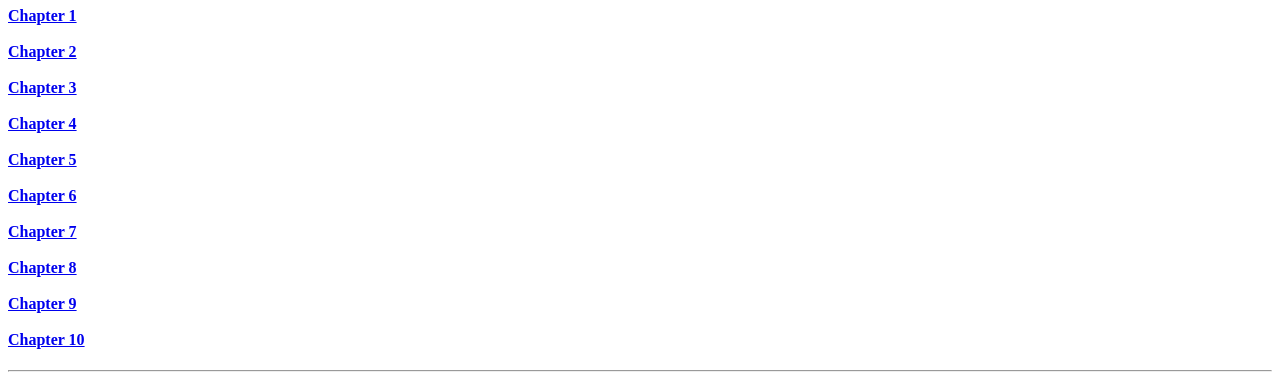
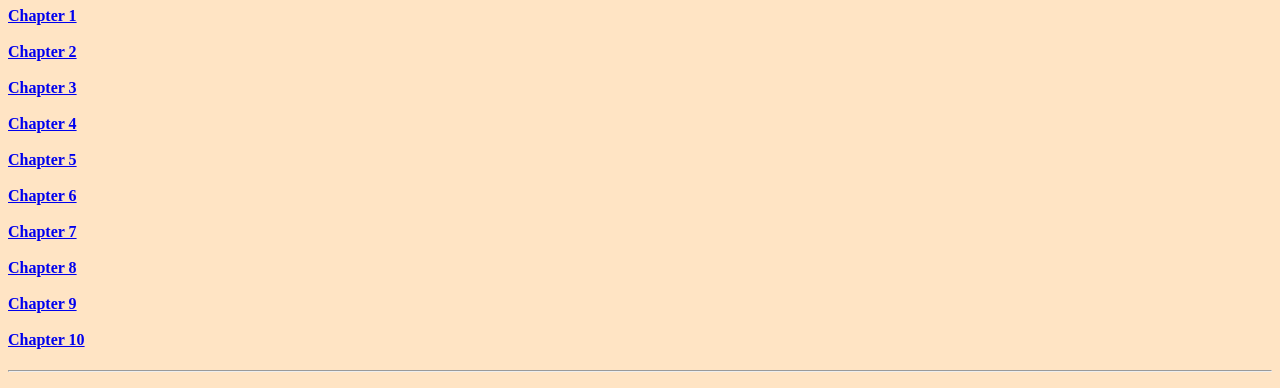
Before and after one commit to AarizAnsari/Tasks_CodeStore, a plain HTML site: page 21-02-2023/use_of_bookmark.html in a window 1280 px wide. Shown: the part 73-461 px from the top of the page. Drawn offline with Linux system fonts and the light colour scheme.

Commit message:
Update use_of_bookmark.html

```diff
--- a/21-02-2023/use_of_bookmark.html
+++ b/21-02-2023/use_of_bookmark.html
@@ -1,15 +1,18 @@
 <!DOCTYPE html>
 <html lang="en">
+
 <head>
     <meta charset="UTF-8">
     <meta http-equiv="X-UA-Compatible" content="IE=edge">
     <meta name="viewport" content="width=device-width, initial-scale=1.0">
     <title>Use of bookmark</title>
 </head>
-<body>
 
+<body style="background-color: bisque;">
+    <!--index part div-->
     <div>
         <h1>Index</h1>
+        <!--anchor tag hyperlink will act as bookmarks-->
         <h4>
             <a href="#c1">Chapter 1</a>
             <br>
@@ -42,6 +45,8 @@
         </h4>
     </div>
     <hr>
+    <!--content div where every heading is assigned a unique ID
+    this id will be passed to href in the anchor tag-->
     <div>
         <h1 id="c1">Chapter 1</h1>
         <p>This is the content for chapter one.</p>
@@ -104,4 +109,5 @@
         <p>This is the content for chapter twenty.</p>
     </div>
 </body>
+
 </html>
```
Lines whose indentation alone changed are shown as unchanged.
